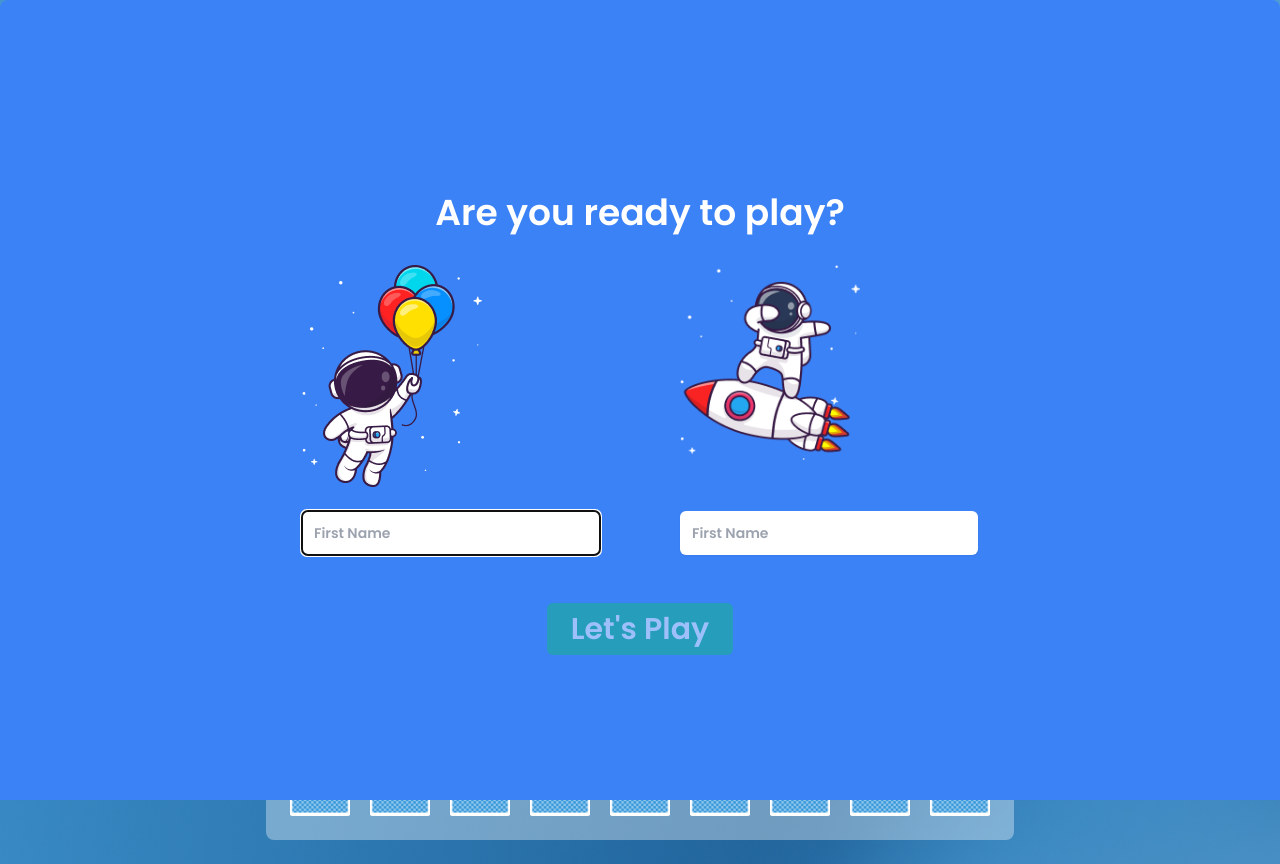
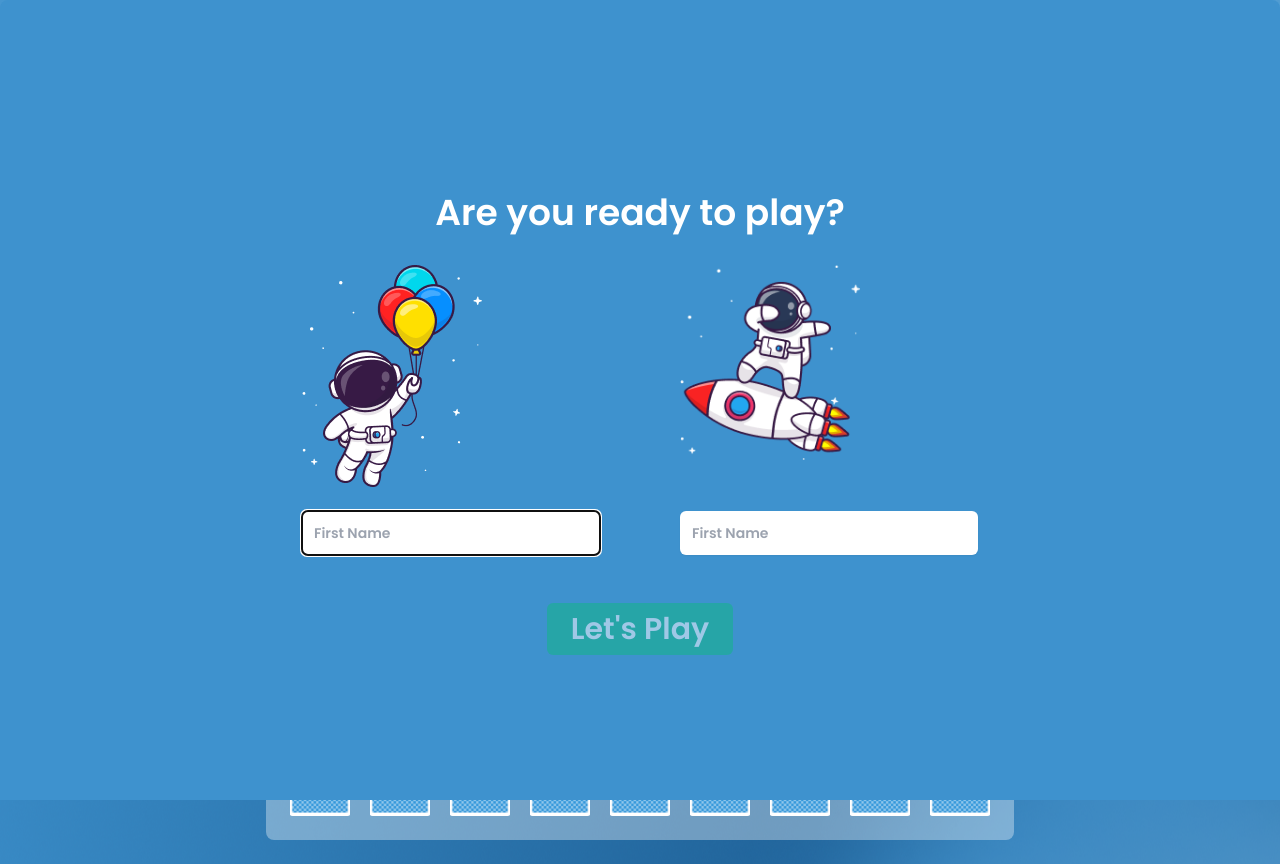
Before and after one commit to keithzano/memory-card-game, a Next.js app: page / in a window 1280 px wide. Built offline with nearby package versions, Linux system fonts and the light colour scheme.

Commit message:
Add the correct blue

```diff
--- a/src/app/components/PlayerNames.tsx
+++ b/src/app/components/PlayerNames.tsx
@@ -25,7 +25,7 @@ export const PlayerNames: React.FC<PlayerNamesProps> = ({ onSubmit }) => {
       onClose={() => (false)}
       className="fixed inset-0 z-50 overflow-y-auto"
     >
-        <Dialog.Panel className="bg-blue-500 rounded-lg p-6 ">
+        <Dialog.Panel className="  rounded-lg p-6 " style={{ backgroundColor: '#3E92CE' }} >
         <div className="flex flex-col gap-8 items-center justify-center min-h-screen">
   <Dialog.Title className="text-4xl text-white font-medium text-center">Are you ready to play?</Dialog.Title>
 
```
